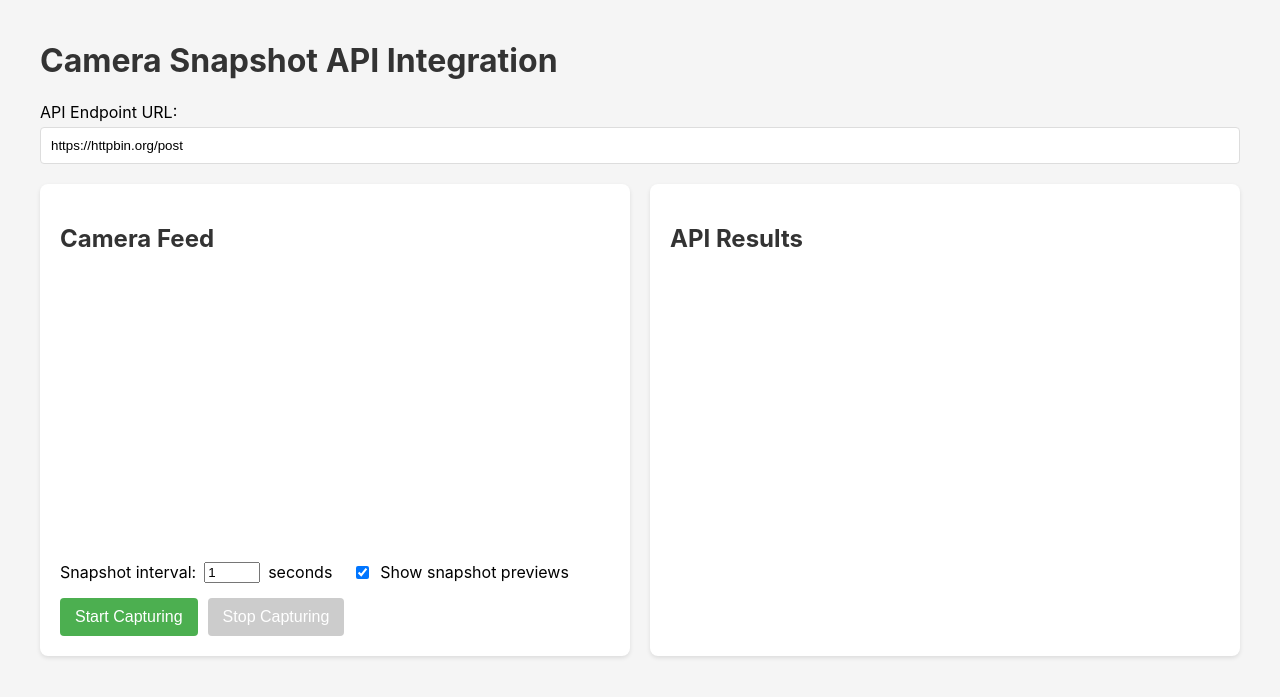
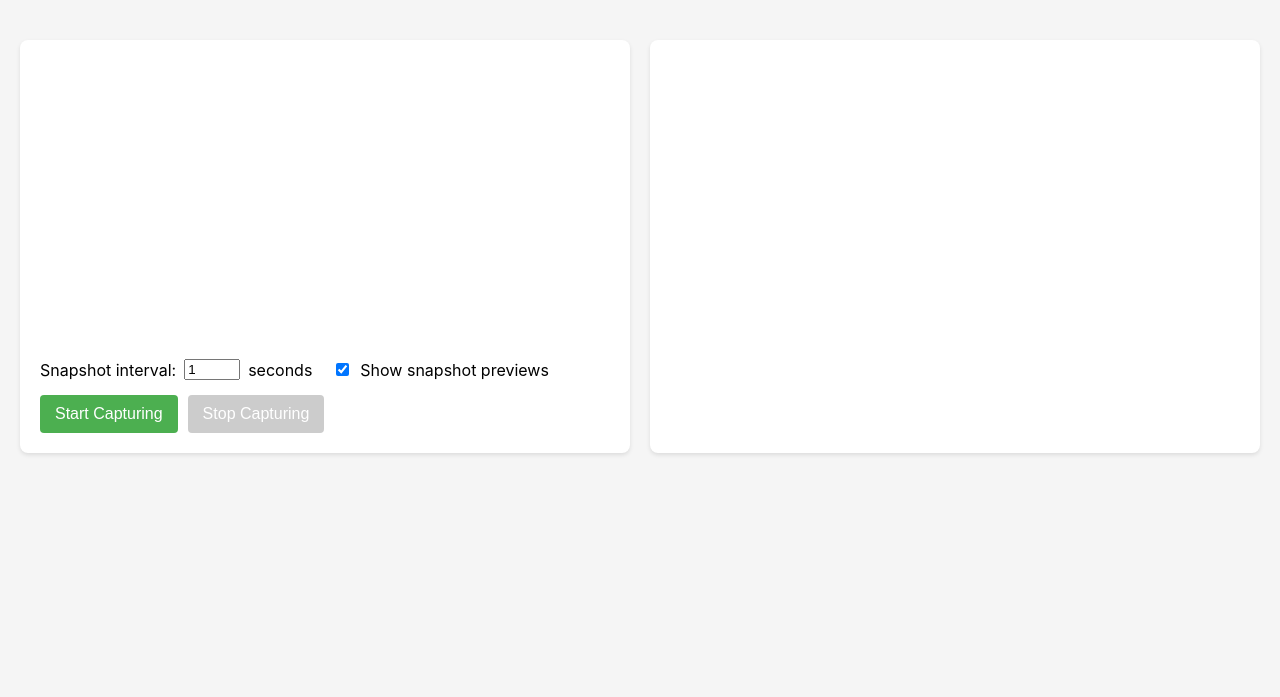
Before and after one commit to mikkohei13/taxai, a Flask app: page /video in a window 1280 px wide. Shown: the top 697 px of the page. Run offline with Flask 3, Linux system fonts and the light colour scheme; parts of the project's set-up code (start-up, migrations or seed data) failed here and were passed over.

Commit message:
Tweak video UI

```diff
--- a/app/templates/video.html
+++ b/app/templates/video.html
@@ -7,7 +7,6 @@
     <style>
         body {
             font-family: -apple-system, BlinkMacSystemFont, 'Segoe UI', Roboto, Oxygen, Ubuntu, Cantarell, 'Open Sans', 'Helvetica Neue', sans-serif;
-            max-width: 1200px;
             margin: 0 auto;
             padding: 20px;
             background-color: #f5f5f5;
@@ -34,7 +33,7 @@
         }
 
         .results-container {
-            max-height: 500px;
+            max-height: 700px;
             overflow-y: auto;
         }
 
@@ -44,7 +43,7 @@
 
         #video {
             width: 100%;
-            max-width: 640px;
+            max-width: 1000px;
             border-radius: 4px;
         }
 
@@ -91,19 +90,6 @@
             font-size: 14px;
         }
 
-        .api-url-container {
-            margin-bottom: 20px;
-        }
-
-        #apiUrl {
-            width: 100%;
-            padding: 10px;
-            margin-top: 5px;
-            border: 1px solid #ddd;
-            border-radius: 4px;
-            box-sizing: border-box;
-        }
-
         .status {
             margin-top: 15px;
             padding: 10px;
@@ -138,16 +124,8 @@
     </style>
 </head>
 <body>
-    <h1>Camera Snapshot API Integration</h1>
-
-    <div class="api-url-container">
-        <label for="apiUrl">API Endpoint URL:</label>
-        <input type="text" id="apiUrl" placeholder="Enter API URL (e.g., https://api.example.com/analyze)" value="https://httpbin.org/post">
-    </div>
-
     <div class="container">
         <div class="video-container">
-            <h2>Camera Feed</h2>
             <video id="video" autoplay></video>
             <canvas id="canvas" class="canvas-hidden"></canvas>
 
@@ -172,7 +150,6 @@
         </div>
 
         <div class="results-container">
-            <h2>API Results</h2>
             <div id="results"></div>
         </div>
     </div>
@@ -184,7 +161,6 @@
         const stopBtn = document.getElementById('stopBtn');
         const results = document.getElementById('results');
         const status = document.getElementById('status');
-        const apiUrlInput = document.getElementById('apiUrl');
         const intervalInput = document.getElementById('intervalSeconds');
         const showPreviewCheckbox = document.getElementById('showPreview');
 
@@ -224,13 +200,7 @@
 
         // Send snapshot to API
         async function sendToAPI(imageData) {
-            const apiUrl = apiUrlInput.value.trim();
-
-            if (!apiUrl) {
-                showStatus('Please enter a valid API URL', 'error');
-                stopCapturing();
-                return;
-            }
+            const apiUrl = "/predict";
 
             try {
                 // Extract base64 data from imageData
@@ -278,8 +248,20 @@
 
             resultHTML += `
                 <div class="timestamp">${time}</div>
-                <pre>${JSON.stringify(apiResult, null, 2)}</pre>
             `;
+
+            // Show only best_species confidence and taxon instead of full JSON
+            if (apiResult && apiResult.prediction && apiResult.prediction.best_species) {
+                const bestSpecies = apiResult.prediction.best_species;
+                resultHTML += `
+                    <div>
+                        <em>${bestSpecies.taxon}</em>
+                        <span>${bestSpecies.confidence}</span>
+                    </div>
+                `;
+            } else {
+                resultHTML += `<pre>${JSON.stringify(apiResult, null, 2)}</pre>`;
+            }
 
             resultItem.innerHTML = resultHTML;
 
@@ -350,13 +332,6 @@
         startBtn.addEventListener('click', startCapturing);
         stopBtn.addEventListener('click', stopCapturing);
 
-        // Initialize
-        document.addEventListener('DOMContentLoaded', () => {
-            // Set default API URL
-            if (!apiUrlInput.value) {
-                apiUrlInput.value = '/predict';
-            }
-        });
     </script>
 </body>
 </html>
```
